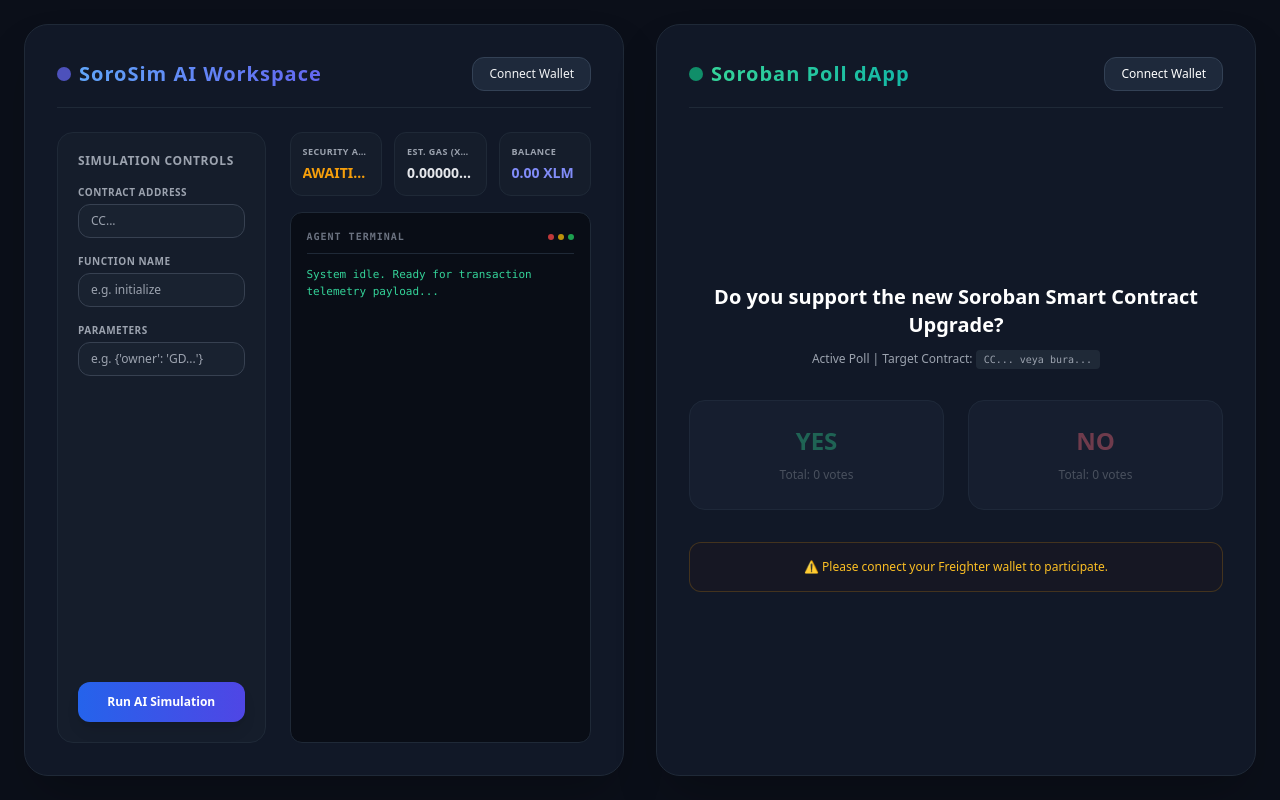
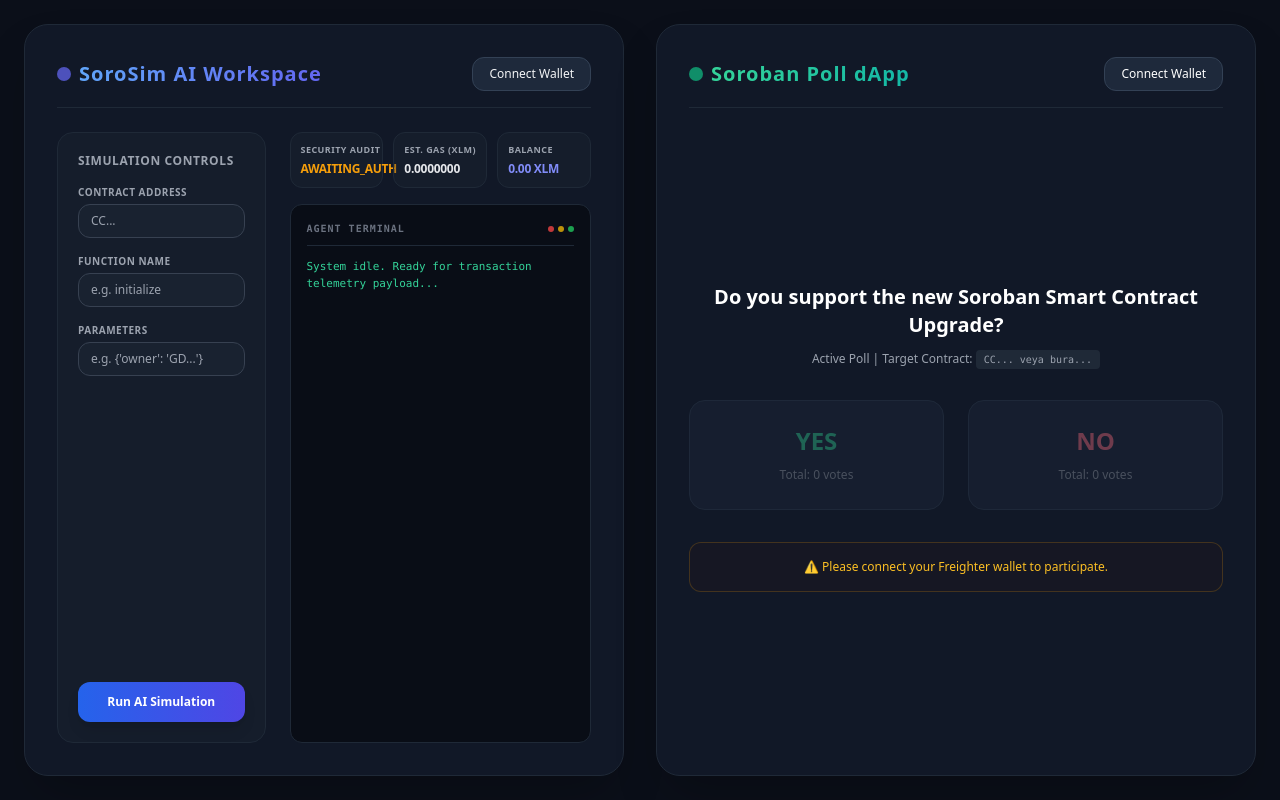
Before and after one commit to deniz-1998/soroban-poll, a React (Vite) app: page / in a window 1280 px wide. Built offline with nearby package versions, Linux system fonts and the light colour scheme.

Commit message:
style: prevent text clipping in status metrics

```diff
--- a/src/views/Dashboard.jsx
+++ b/src/views/Dashboard.jsx
@@ -115,24 +115,25 @@
 
         {/* Right Status & Logs */}
         <div className="lg:col-span-7 flex flex-col space-y-4 min-h-0 h-full">
-          <div className="grid grid-cols-3 gap-3 flex-shrink-0">
-            <div className="bg-[#1F2937]/30 border border-[#1F2937] rounded-xl p-3 min-w-0">
-              <span className="block text-[9px] text-gray-400 font-semibold uppercase tracking-wider mb-1 truncate">Security Audit</span>
-              <span className={`text-xs md:text-sm font-bold truncate block ${auditStatus === 'SECURE' ? 'text-emerald-400' : auditStatus === 'ANALYZING' ? 'text-blue-400 animate-pulse' : 'text-amber-500'}`}>
+          {/* Status Metrics Cards - Geliştirilmiş ve sıkışmayı önleyen esnek yapı */}
+          <div className="grid grid-cols-3 gap-2.5 flex-shrink-0">
+            <div className="bg-[#1F2937]/30 border border-[#1F2937] rounded-xl p-2.5 min-w-0 flex flex-col justify-center">
+              <span className="block text-[8px] md:text-[9px] text-gray-400 font-bold uppercase tracking-wider mb-1 whitespace-nowrap">Security Audit</span>
+              <span className={`text-[10px] sm:text-xs font-black block tracking-tight ${auditStatus === 'SECURE' ? 'text-emerald-400' : auditStatus === 'ANALYZING' ? 'text-blue-400 animate-pulse' : 'text-amber-500'}`}>
                 {auditStatus}
               </span>
             </div>
-            <div className="bg-[#1F2937]/30 border border-[#1F2937] rounded-xl p-3 min-w-0">
-              <span className="block text-[9px] text-gray-400 font-semibold uppercase tracking-wider mb-1 truncate">Est. Gas (XLM)</span>
-              <span className="text-xs md:text-sm font-bold text-gray-200 truncate block">{gasEstimated}</span>
+            <div className="bg-[#1F2937]/30 border border-[#1F2937] rounded-xl p-2.5 min-w-0 flex flex-col justify-center">
+              <span className="block text-[8px] md:text-[9px] text-gray-400 font-bold uppercase tracking-wider mb-1 whitespace-nowrap">Est. Gas (XLM)</span>
+              <span className="text-[10px] sm:text-xs font-black text-gray-200 block tracking-tight">{gasEstimated}</span>
             </div>
-            <div className="bg-[#1F2937]/30 border border-[#1F2937] rounded-xl p-3 min-w-0">
-              <span className="block text-[9px] text-gray-400 font-semibold uppercase tracking-wider mb-1 truncate">Balance</span>
-              <span className="text-xs md:text-sm font-bold text-indigo-400 truncate block">{balance} XLM</span>
+            <div className="bg-[#1F2937]/30 border border-[#1F2937] rounded-xl p-2.5 min-w-0 flex flex-col justify-center">
+              <span className="block text-[8px] md:text-[9px] text-gray-400 font-bold uppercase tracking-wider mb-1 whitespace-nowrap">Balance</span>
+              <span className="text-[10px] sm:text-xs font-black text-indigo-400 block tracking-tight">{balance} XLM</span>
             </div>
           </div>
 
-          {/* Terminal Box - Artık tüm dikey boşluğu dolduracak şekilde ayarlandı (flex-grow) */}
+          {/* Terminal Box */}
           <div className="flex-grow bg-[#090D16] border border-[#1F2937] rounded-xl p-4 font-mono text-xs flex flex-col min-h-0">
             <div className="flex justify-between items-center pb-2 border-b border-[#1F2937] mb-3 flex-shrink-0">
               <span className="text-[10px] font-semibold text-gray-500 uppercase tracking-widest">Agent Terminal</span>
```
